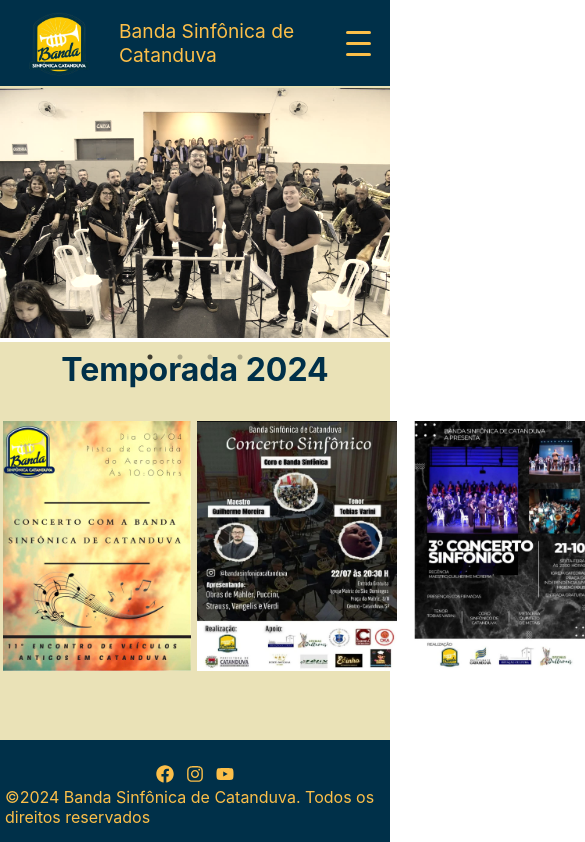
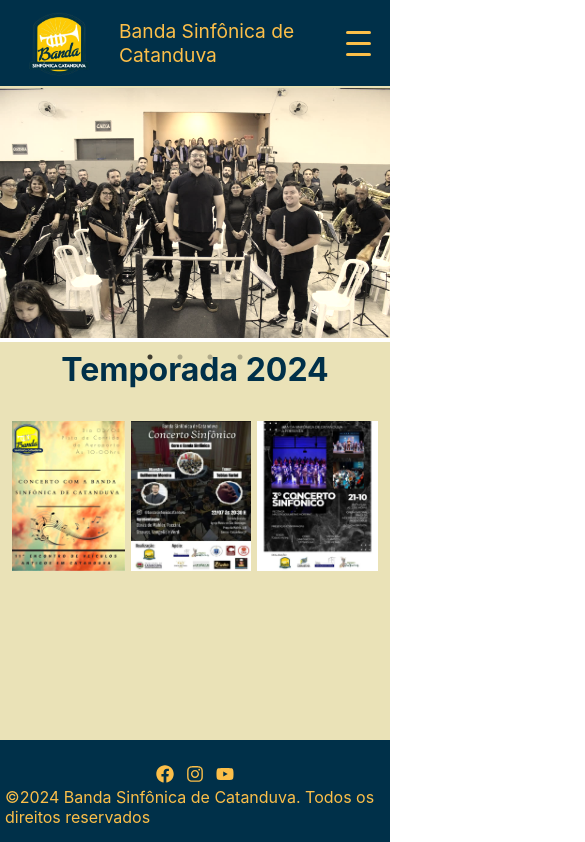
Before and after one commit to Rosi-SB/banda.sinfonica.catanduva, a React (Create React App) app: page / in a window 390 px wide. Shown: the top 842 px of the page, 585 px wide, since content can reach past the window. Built offline with nearby package versions, Linux system fonts and the light colour scheme; the HTML template or start-up script is replaced by a standard one.

Commit message:
Update Folder.module.css

```diff
--- a/src/components/Folder/Folder.module.css
+++ b/src/components/Folder/Folder.module.css
@@ -1,5 +1,5 @@
 .folder{
-    height: 80vh;
+    height: 50vh;
 }
 .folder img{
     height: 300px;
@@ -18,22 +18,15 @@
         height: 250px;
         padding: 0 0.2rem;
     }
-    .folder :hover{
-        height: 320px;
-    }
 }
 @media (max-width: 992px)  {
     .folder{
-        column-count: 3;
         display: inline-flex;
     }
     .folder img{
         column-count: 1;
-        height: 250px;
+        height: 150px;
         padding: 0 0.2rem;
 
     }
-    .folder :hover{
-        height: 320px;
-    }
 }
```
